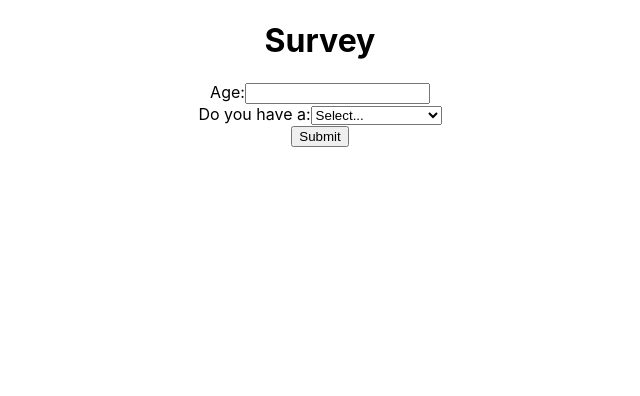
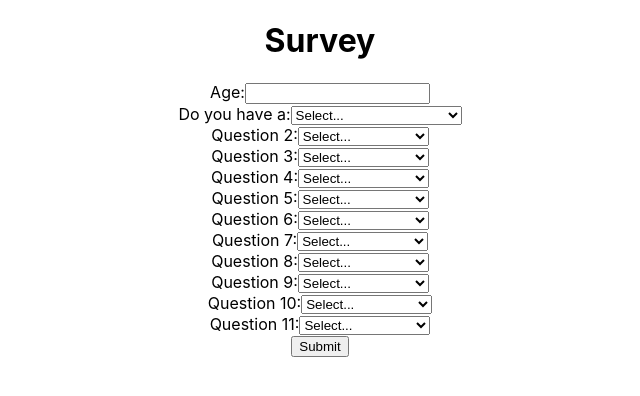
Before and after one commit to mika-okamoto/MindfulTech, a React (Create React App) app in the folder Frontend/mindfultech/: page / in a window 1280 px wide. Shown: the top 396 px of the page, without its empty margins (320-960 px from the left). Built offline with nearby package versions, Linux system fonts and the light colour scheme.

Commit message:
SurveyOutline
asjfbadskjvbasfkvbdfil

```diff
--- a/Frontend/mindfultech/package.json
+++ b/Frontend/mindfultech/package.json
@@ -8,7 +8,7 @@
     "@testing-library/user-event": "^13.5.0",
     "react": "^18.2.0",
     "react-dom": "^18.2.0",
-    "react-scripts": "5.0.1",
+    "react-scripts": "^5.0.1",
     "web-vitals": "^2.1.4"
   },
   "scripts": {
--- /dev/null
+++ b/Frontend/mindfultech/src/Components/source.css
@@ -0,0 +1,74 @@
+@import url("https://fonts.googleapis.com/css2?family=Poppins:wght@100;300;400;500;600;700&display=swap");
+* {
+  margin: 0;
+  padding: 0;
+  box-sizing: border-box;
+}
+body {
+  background: linear-gradient(to left, #c6ffdd, #fbd786, #f7797d);
+  height: 100vh;
+  font-family: "Poppins", sans-serif;
+  font-weight: bold;
+}
+.btn{
+    text-decoration: none;
+    color: #fff;
+}
+.sidenav{
+  padding: 10px 20px;
+  width: 0;
+  transition-delay: 0.3s;
+
+  transition: 0.5s ease-in-out;
+}
+
+
+
+.active .sidenav {
+  transition: 0.5s ease-in-out;
+  height: 100vh;
+  width: 220px;
+  position: fixed;
+  background: linear-gradient(
+    150.46deg,
+    rgba(255, 255, 255, 0.5) -12.61%,
+    rgba(255, 255, 255, 0.25) 110.1%
+  );
+  padding: 10px 0;
+}
+
+.items {
+  padding: 20px 0;
+  display: none;
+}
+
+.active .items{
+    display: block;
+}
+
+
+.items ul {
+  list-style: none;
+}
+.items ul li {
+  background: rgba(255, 255, 255, 0.2);
+  margin: 10px 0;
+  height: 40px;
+  transition: 0.5s ease-in;
+  width: 100%;
+  border: 1px solid rgba(255, 255, 255, 0.5);
+  border-right: 1px solid rgba(255, 255, 255, 0.2);
+  border-bottom: 1px solid rgba(255, 255, 255, 0.2);
+  font-size: 16px;
+  letter-spacing: 1px;
+  box-shadow: 0 5px 15px rgba(0, 0, 0, 0.05);
+}
+
+.items li a {
+  text-decoration: none;
+  color: #fff;
+  font-size: 18px;
+  font-weight: 600;
+  padding: 0 10px;
+  letter-spacing: 1px;
+}
--- a/Frontend/mindfultech/src/components/survey.js
+++ b/Frontend/mindfultech/src/components/survey.js
@@ -3,16 +3,71 @@ import './survey.css'; // Import CSS file for styling
 
 const Survey = () => {
   const [age, setAge] = useState('');
-  const [hasItem, setHasItem] = useState('');
+  const [hasDisorder, setHasDisorder] = useState('');
   const [errors, setErrors] = useState({});
+
+  // Additional questions state variables and handle change functions
+  const [question2, setQuestion2] = useState('');
+  const [question3, setQuestion3] = useState('');
+  const [question4, setQuestion4] = useState('');
+  const [question5, setQuestion5] = useState('');
+  const [question6, setQuestion6] = useState('');
+  const [question7, setQuestion7] = useState('');
+  const [question8, setQuestion8] = useState('');
+  const [question9, setQuestion9] = useState('');
+  const [question10, setQuestion10] = useState('');
+  const [question11, setQuestion11] = useState('');
+  // Add more state variables and handle change functions for each additional question
 
   const handleAgeChange = (event) => {
     setAge(event.target.value);
   };
 
-  const handleHasItemChange = (event) => {
-    setHasItem(event.target.value);
+  const handleHasDisorderChange = (event) => {
+    setHasDisorder(event.target.value);
   };
+
+  // Handle change functions for additional questions
+  const handleQuestion2Change = (event) => {
+    setQuestion2(event.target.value);
+  };
+
+  const handleQuestion3Change = (event) => {
+    setQuestion3(event.target.value);
+  };
+
+  const handleQuestion4Change = (event) => {
+    setQuestion4(event.target.value);
+  };
+
+  const handleQuestion5Change = (event) => {
+    setQuestion5(event.target.value);
+  };
+
+  const handleQuestion6Change = (event) => {
+    setQuestion6(event.target.value);
+  };
+
+  const handleQuestion7Change = (event) => {
+    setQuestion7(event.target.value);
+  };
+
+  const handleQuestion8Change = (event) => {
+    setQuestion8(event.target.value);
+  };
+
+  const handleQuestion9Change = (event) => {
+    setQuestion9(event.target.value);
+  };
+
+  const handleQuestion10Change = (event) => {
+    setQuestion10(event.target.value);
+  };
+
+  const handleQuestion11Change = (event) => {
+    setQuestion11(event.target.value);
+  };
+  // Add more handle change functions for additional questions
 
   const handleSubmit = (event) => {
     event.preventDefault();
@@ -22,19 +77,34 @@ const Survey = () => {
       errors.age = 'Please enter a valid age.';
     }
     // Dropdown validation
-    if (!hasItem) {
-      errors.hasItem = 'Please select an option.';
+    if (!hasDisorder) {
+      errors.hasDisorder = 'Please select an option.';
     }
+    // Additional questions validation
+    // Implement validation for each additional question
+
     // If there are errors, set them and prevent form submission
     if (Object.keys(errors).length > 0) {
       setErrors(errors);
       return;
     }
-    // If validation passes, handle form submission here
-    console.log('Form submitted:', { age, hasItem });
+    // If validation passes, handle form submission here FIX
+    console.log('Form submitted:', { age, hasDisorder });
     // Reset form fields
     setAge('');
-    setHasItem('');
+    setHasDisorder('');
+    // Reset additional questions fields
+    setQuestion2('');
+    setQuestion3('');
+    setQuestion4('');
+    setQuestion5('');
+    setQuestion6('');
+    setQuestion7('');
+    setQuestion8('');
+    setQuestion9('');
+    setQuestion10('');
+    setQuestion11('');
+    // Reset fields for each additional question
     setErrors({});
   };
 
@@ -53,16 +123,96 @@ const Survey = () => {
           {errors.age && <span className="error">{errors.age}</span>}
         </div>
         <div>
-          <label htmlFor="hasItem">Do you have a:</label>
-          <select id="hasItem" value={hasItem} onChange={handleHasItemChange}>
+          <label htmlFor="hasDisorder">Do you have a:</label>
+          <select id="hasDisorder" value={hasDisorder} onChange={handleHasDisorderChange}>
             <option value="">Select...</option>
-            <option value="car">Car</option>
-            <option value="bike">Bike</option>
+            <option value="anxiety">General Anxiety Disorder</option>
+            <option value="mood disorder">Mood Disorder</option>
             <option value="computer">Computer</option>
-            <option value="phone">Phone</option>
             <option value="none">None of the above</option>
           </select>
-          {errors.hasItem && <span className="error">{errors.hasItem}</span>}
+          {errors.hasDisorder && <span className="error">{errors.hasDisorder}</span>}
+        </div>
+        {/* Additional questions */}
+        <div>
+          <label htmlFor="question2">Question 2:</label>
+          <select id="question2" value={question2} onChange={handleQuestion2Change}>
+            <option value="">Select...</option>
+            <option value="none">None of the above</option>
+          </select>
+          {/* Error message for question 2 */}
+        </div>
+        <div>
+          <label htmlFor="question3">Question 3:</label>
+          <select id="question3" value={question3} onChange={handleQuestion3Change}>
+            <option value="">Select...</option>
+            <option value="none">None of the above</option>
+          </select>
+          {/* Error message for question 3 */}
+        </div>
+        <div>
+          <label htmlFor="question4">Question 4:</label>
+          <select id="question4" value={question4} onChange={handleQuestion4Change}>
+            <option value="">Select...</option>
+            <option value="none">None of the above</option>
+          </select>
+          {/* Error message for question 4 */}
+        </div>
+        <div>
+          <label htmlFor="question5">Question 5:</label>
+          <select id="question5" value={question5} onChange={handleQuestion5Change}>
+            <option value="">Select...</option>
+            <option value="none">None of the above</option>
+          </select>
+          {/* Error message for question 5 */}
+        </div>
+        <div>
+          <label htmlFor="question6">Question 6:</label>
+          <select id="question6" value={question6} onChange={handleQuestion6Change}>
+            <option value="">Select...</option>
+            <option value="none">None of the above</option>
+          </select>
+          {/* Error message for question 6 */}
+        </div>
+        <div>
+          <label htmlFor="question7">Question 7:</label>
+          <select id="question7" value={question7} onChange={handleQuestion7Change}>
+            <option value="">Select...</option>
+            <option value="none">None of the above</option>
+          </select>
+          {/* Error message for question 7 */}
+        </div>
+        <div>
+          <label htmlFor="question8">Question 8:</label>
+          <select id="question8" value={question8} onChange={handleQuestion8Change}>
+            <option value="">Select...</option>
+            <option value="none">None of the above</option>
+          </select>
+          {/* Error message for question 8 */}
+        </div>
+        <div>
+          <label htmlFor="question9">Question 9:</label>
+          <select id="question9" value={question9} onChange={handleQuestion9Change}>
+            <option value="">Select...</option>
+            <option value="none">None of the above</option>
+          </select>
+          {/* Error message for question 9 */}
+        </div>
+        <div>
+          <label htmlFor="question10">Question 10:</label>
+          <select id="question10" value={question10} onChange={handleQuestion10Change}>
+            <option value="">Select...</option>
+            <option value="none">None of the above</option>
+          </select>
+          {/* Error message for question 10 */}
+        </div>
+        <div>
+          <label htmlFor="question11">Question 11:</label>
+          <select id="question11" value={question11} onChange={handleQuestion11Change}>
+            <option value="">Select...</option>
+            <option value="none">None of the above</option>
+          </select>
+          {/* Error message for question 11 */}
         </div>
         <button type="submit">Submit</button>
       </form>
```
Also changed, not shown: Frontend/mindfultech/src/Components/index.html (added, +12 -0 lines), Frontend/mindfultech/src/Components/source.js (added, +7 -0 lines), 1 other file (tests, documents, lock files or other folders).
